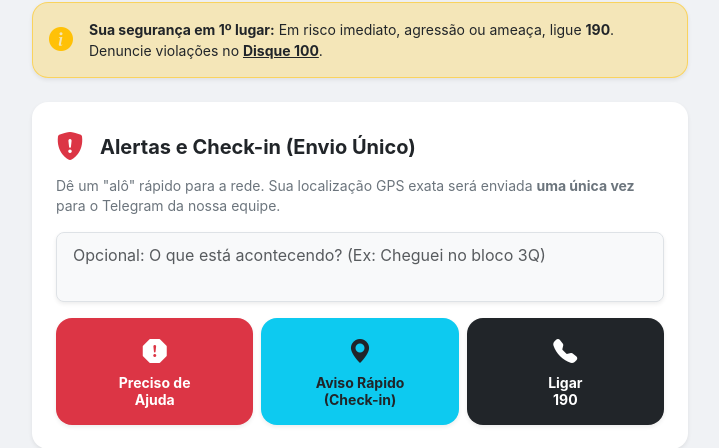
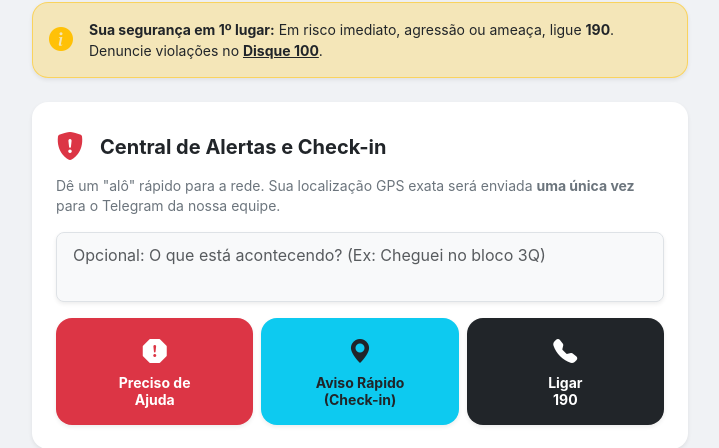
Before and after one commit to sabrinaandraderocha-cmyk/rainbowsafe, a Flask app: page / in a window 1280 px wide. Shown: the part 254-702 px from the top of the page, without its empty margins (280-999 px from the left). Run offline with Flask 3, Linux system fonts and the light colour scheme; some libraries are stand-ins or nearby versions.

Commit message:
Update index.html

```diff
--- a/templates/index.html
+++ b/templates/index.html
@@ -132,7 +132,7 @@
 
         <div class="d-flex align-items-center mb-2">
           <i class="bi bi-shield-fill-exclamation fs-3 text-danger me-3"></i>
-          <h5 class="fw-bold mb-0 text-dark">Alertas e Check-in (Envio Único)</h5>
+          <h5 class="fw-bold mb-0 text-dark">Central de Alertas e Check-in</h5>
         </div>
         <p class="text-secondary small mb-3">
           Dê um "alô" rápido para a rede. Sua localização GPS exata será enviada <strong>uma única vez</strong> para o Telegram da nossa equipe.
```
